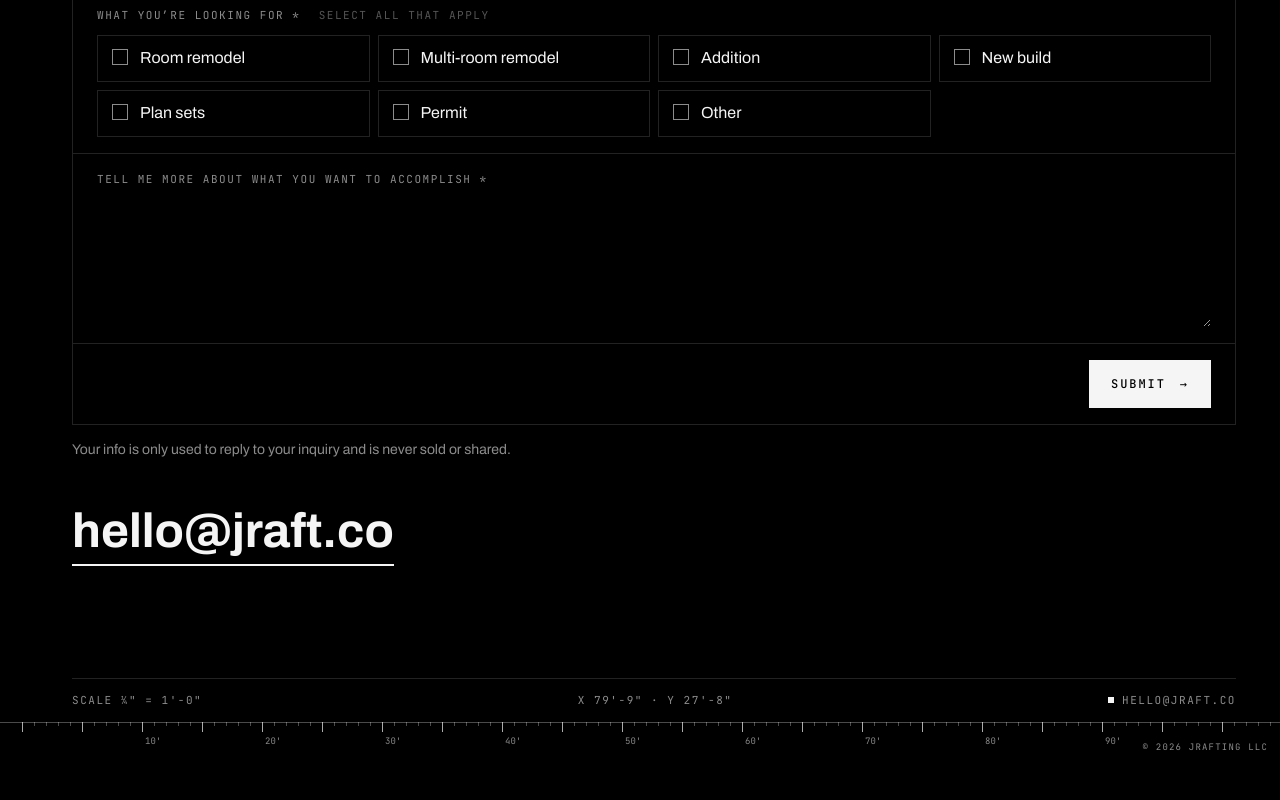
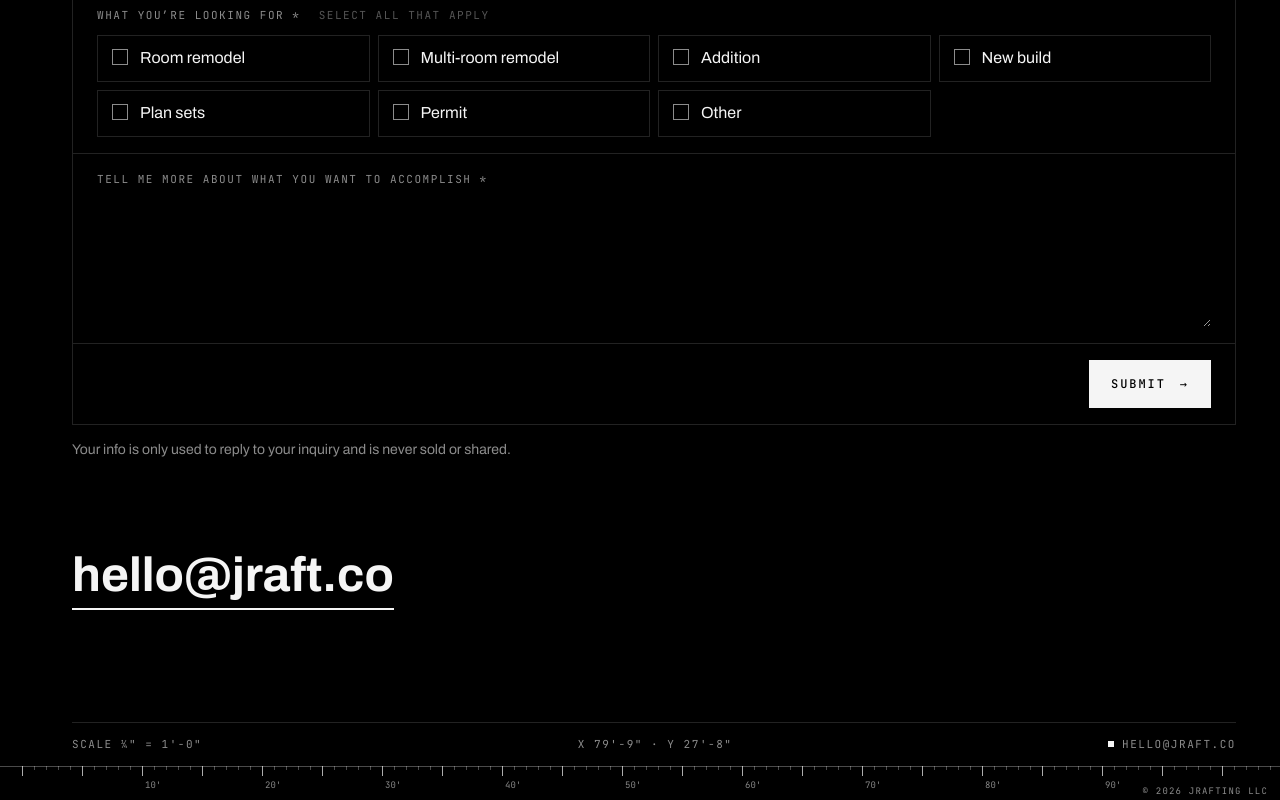
Before and after one commit to aimee-blanchard/jraft.co, a plain HTML site: page index.html in a window 1280 px wide. Shown: the part 2507-3307 px from the top of the page. Before the commit the page ends 3263 px from the top, so only its background shows below. Drawn offline with Linux system fonts and the light colour scheme.

Commit message:
Double the space above the email address
Co-Authored-By: Claude Opus 5.5 <noreply@anthropic.com>

```diff
--- a/index.html
+++ b/index.html
@@ -122,7 +122,7 @@ ol.steps { list-style: none; margin: 0; padding: 0; }
 
 /* contact */
 h2 { font: 800 clamp(36px, 6vw, 80px)/.95 var(--display); font-stretch: 110%; text-transform: uppercase; margin: 0; letter-spacing: -.01em; text-wrap: balance; }
-.reach { display: flex; align-items: center; gap: 20px 28px; flex-wrap: wrap; margin-top: 44px; }
+.reach { display: flex; align-items: center; gap: 20px 28px; flex-wrap: wrap; margin-top: 88px; }
 .email { font: 700 clamp(26px, 4vw, 48px)/1.1 var(--display); font-stretch: 105%; padding-bottom: 6px; border-bottom: 2px solid var(--fg); user-select: all; overflow-wrap: anywhere; }
 .btn { display: inline-flex; align-items: center; gap: 14px; font: 500 12px/1 var(--mono); letter-spacing: .16em; text-transform: uppercase; color: var(--bg); background: var(--fg); padding: 18px 22px; transition: background .2s; }
 .btn:hover { background: #d6d6d6; }
```
